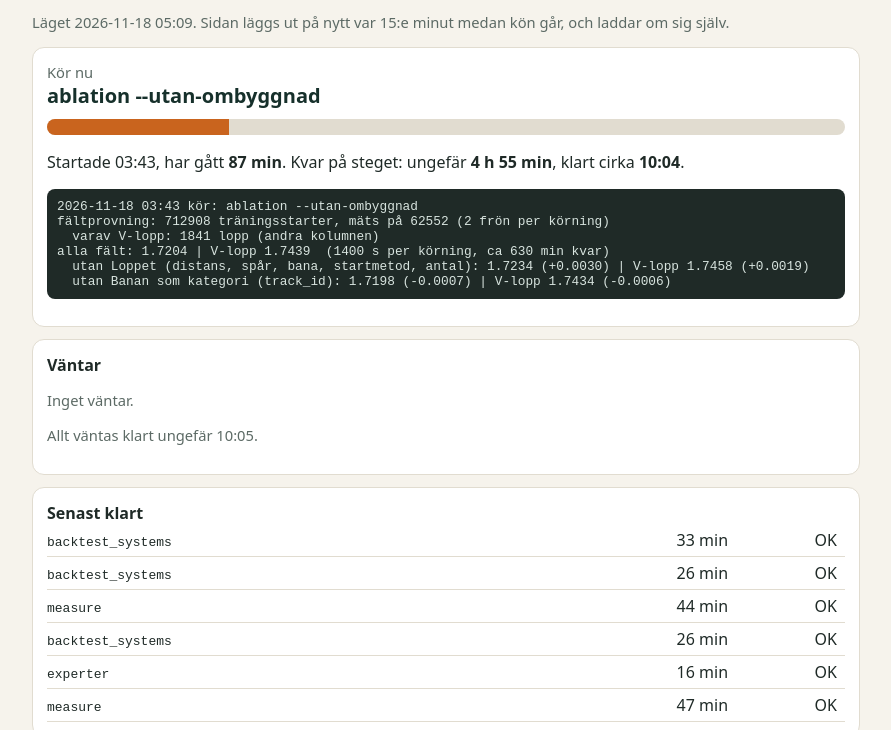
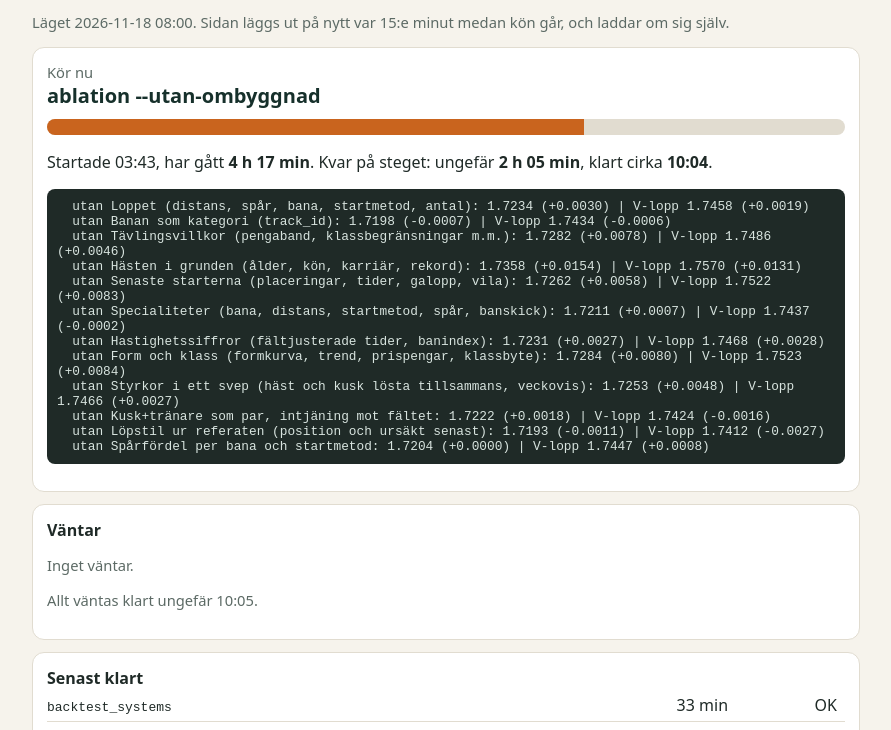
Before and after one commit to hbsportsdirector/travoraklet-stats, a plain HTML site: page natt-yeMydBbRSPAy.html in a window 1280 px wide. Shown: the part 68-798 px from the top of the page, without its empty margins (194-1085 px from the left). Drawn offline with Linux system fonts and the light colour scheme.

Commit message:
Nattkön 2026-11-18 08:00

```diff
--- a/natt-yeMydBbRSPAy.html
+++ b/natt-yeMydBbRSPAy.html
@@ -7,9 +7,15 @@ body{margin:0;font-family:system-ui,Segoe UI,Roboto,sans-serif;background:var(--
 .bar div{height:100%;background:var(--o)}.mut{color:#5c6a65;font-size:.92rem}.warn{color:#a3271b;font-weight:600}
 table{border-collapse:collapse;width:100%}td{padding:5px 8px 5px 0;border-bottom:1px solid var(--line);vertical-align:top}
 td.r{text-align:right;white-space:nowrap}code{overflow-wrap:anywhere}
-pre{background:#1f2a27;color:#d8e4df;padding:10px;border-radius:8px;overflow:auto;font-size:.8rem;white-space:pre-wrap}</style></head><body><div class='wrap'><h1>Nattkön</h1><p class='mut'>Läget 2026-11-18 05:09. Sidan läggs ut på nytt var 15:e minut medan kön går, och laddar om sig själv.</p><div class='card'><div class='mut'>Kör nu</div><div class='big'>ablation --utan-ombyggnad</div><div class='bar'><div style='width:22.8%'></div></div><p>Startade 03:43, har gått <b>87 min</b>. Kvar på steget: ungefär <b>4 h 55 min</b>, klart cirka <b>10:04</b>.</p><pre>2026-11-18 03:43 kör: ablation --utan-ombyggnad
-fältprovning: 712908 träningsstarter, mäts på 62552 (2 frön per körning)
-  varav V-lopp: 1841 lopp (andra kolumnen)
-alla fält: 1.7204 | V-lopp 1.7439  (1400 s per körning, ca 630 min kvar)
-  utan Loppet (distans, spår, bana, startmetod, antal): 1.7234 (+0.0030) | V-lopp 1.7458 (+0.0019)
-  utan Banan som kategori (track_id): 1.7198 (-0.0007) | V-lopp 1.7434 (-0.0006)</pre></div><div class='card'><b>Väntar</b><p class='mut'>Inget väntar.</p><p class='mut'>Allt väntas klart ungefär 10:05.</p></div><div class='card'><b>Senast klart</b><table><tr><td><code>backtest_systems</code></td><td class='r'>33 min</td><td class='r'>OK</td></tr><tr><td><code>backtest_systems</code></td><td class='r'>26 min</td><td class='r'>OK</td></tr><tr><td><code>measure</code></td><td class='r'>44 min</td><td class='r'>OK</td></tr><tr><td><code>backtest_systems</code></td><td class='r'>26 min</td><td class='r'>OK</td></tr><tr><td><code>experter</code></td><td class='r'>16 min</td><td class='r'>OK</td></tr><tr><td><code>measure</code></td><td class='r'>47 min</td><td class='r'>OK</td></tr></table></div></div></body></html>
+pre{background:#1f2a27;color:#d8e4df;padding:10px;border-radius:8px;overflow:auto;font-size:.8rem;white-space:pre-wrap}</style></head><body><div class='wrap'><h1>Nattkön</h1><p class='mut'>Läget 2026-11-18 08:00. Sidan läggs ut på nytt var 15:e minut medan kön går, och laddar om sig själv.</p><div class='card'><div class='mut'>Kör nu</div><div class='big'>ablation --utan-ombyggnad</div><div class='bar'><div style='width:67.3%'></div></div><p>Startade 03:43, har gått <b>4 h 17 min</b>. Kvar på steget: ungefär <b>2 h 05 min</b>, klart cirka <b>10:04</b>.</p><pre>  utan Loppet (distans, spår, bana, startmetod, antal): 1.7234 (+0.0030) | V-lopp 1.7458 (+0.0019)
+  utan Banan som kategori (track_id): 1.7198 (-0.0007) | V-lopp 1.7434 (-0.0006)
+  utan Tävlingsvillkor (pengaband, klassbegränsningar m.m.): 1.7282 (+0.0078) | V-lopp 1.7486 (+0.0046)
+  utan Hästen i grunden (ålder, kön, karriär, rekord): 1.7358 (+0.0154) | V-lopp 1.7570 (+0.0131)
+  utan Senaste starterna (placeringar, tider, galopp, vila): 1.7262 (+0.0058) | V-lopp 1.7522 (+0.0083)
+  utan Specialiteter (bana, distans, startmetod, spår, banskick): 1.7211 (+0.0007) | V-lopp 1.7437 (-0.0002)
+  utan Hastighetssiffror (fältjusterade tider, banindex): 1.7231 (+0.0027) | V-lopp 1.7468 (+0.0028)
+  utan Form och klass (formkurva, trend, prispengar, klassbyte): 1.7284 (+0.0080) | V-lopp 1.7523 (+0.0084)
+  utan Styrkor i ett svep (häst och kusk lösta tillsammans, veckovis): 1.7253 (+0.0048) | V-lopp 1.7466 (+0.0027)
+  utan Kusk+tränare som par, intjäning mot fältet: 1.7222 (+0.0018) | V-lopp 1.7424 (-0.0016)
+  utan Löpstil ur referaten (position och ursäkt senast): 1.7193 (-0.0011) | V-lopp 1.7412 (-0.0027)
+  utan Spårfördel per bana och startmetod: 1.7204 (+0.0000) | V-lopp 1.7447 (+0.0008)</pre></div><div class='card'><b>Väntar</b><p class='mut'>Inget väntar.</p><p class='mut'>Allt väntas klart ungefär 10:05.</p></div><div class='card'><b>Senast klart</b><table><tr><td><code>backtest_systems</code></td><td class='r'>33 min</td><td class='r'>OK</td></tr><tr><td><code>backtest_systems</code></td><td class='r'>26 min</td><td class='r'>OK</td></tr><tr><td><code>measure</code></td><td class='r'>44 min</td><td class='r'>OK</td></tr><tr><td><code>backtest_systems</code></td><td class='r'>26 min</td><td class='r'>OK</td></tr><tr><td><code>experter</code></td><td class='r'>16 min</td><td class='r'>OK</td></tr><tr><td><code>measure</code></td><td class='r'>47 min</td><td class='r'>OK</td></tr></table></div></div></body></html>
```
